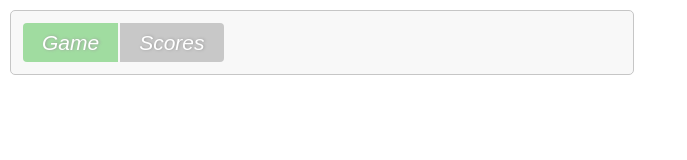
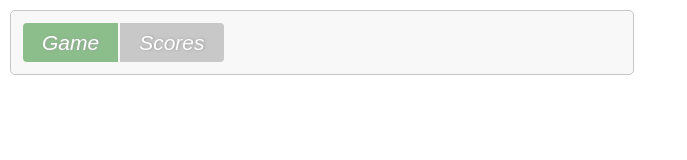
Before and after one commit to MarkVanPeteghem/GuessTheWord, a website: page app/index-async.html in a window 1280 px wide. In both pictures the pointer is over the item "Game". Shown: the whole page, without its empty margins (0-687 px from the left). Drawn offline with Linux system fonts and the light colour scheme.

Commit message:
Adjust colors of tabs.

```diff
--- a/app/css/app.css
+++ b/app/css/app.css
@@ -353,7 +353,7 @@ li {
     list-style: none;
 }
 li:hover, li:hover a {
-    background-color: rgb(160,220,160);
+    background-color: rgb(140,190,140);
     color:white;
 }
 li.active:hover, li.active:hover a {
```
